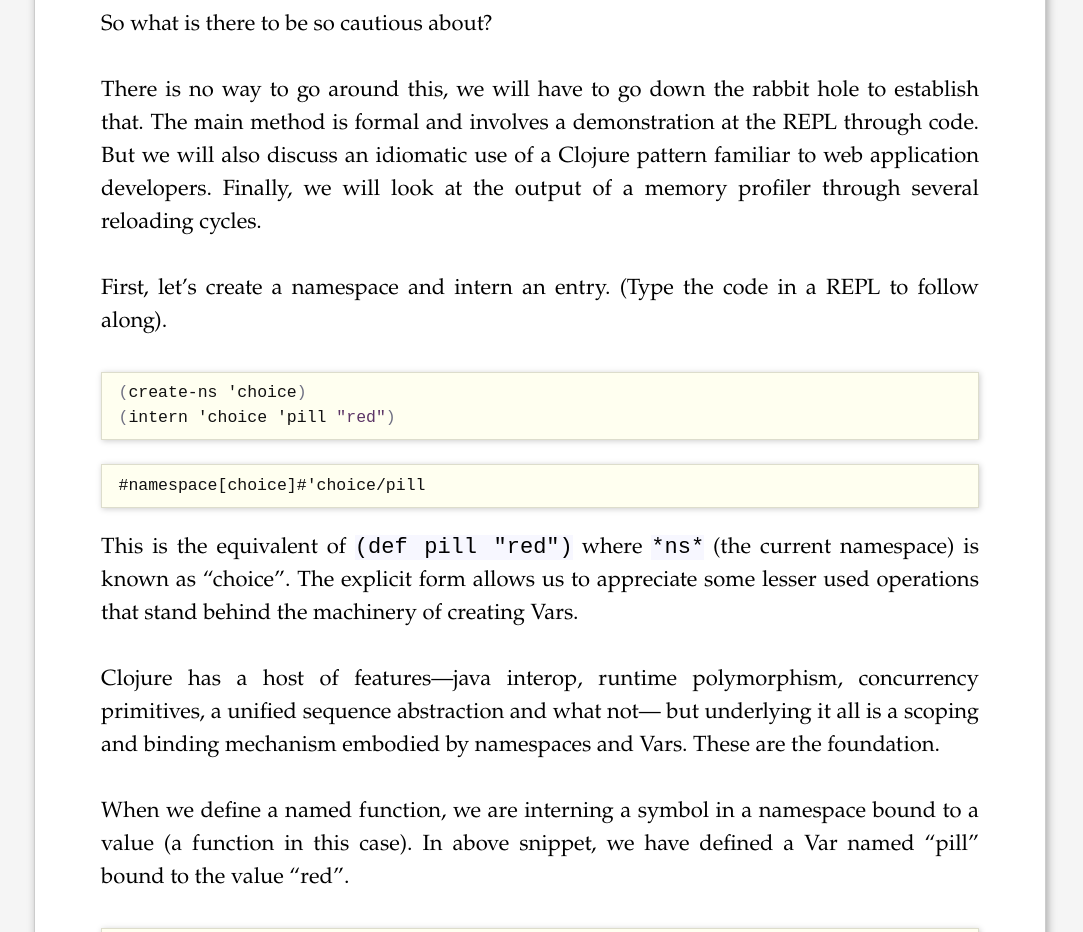
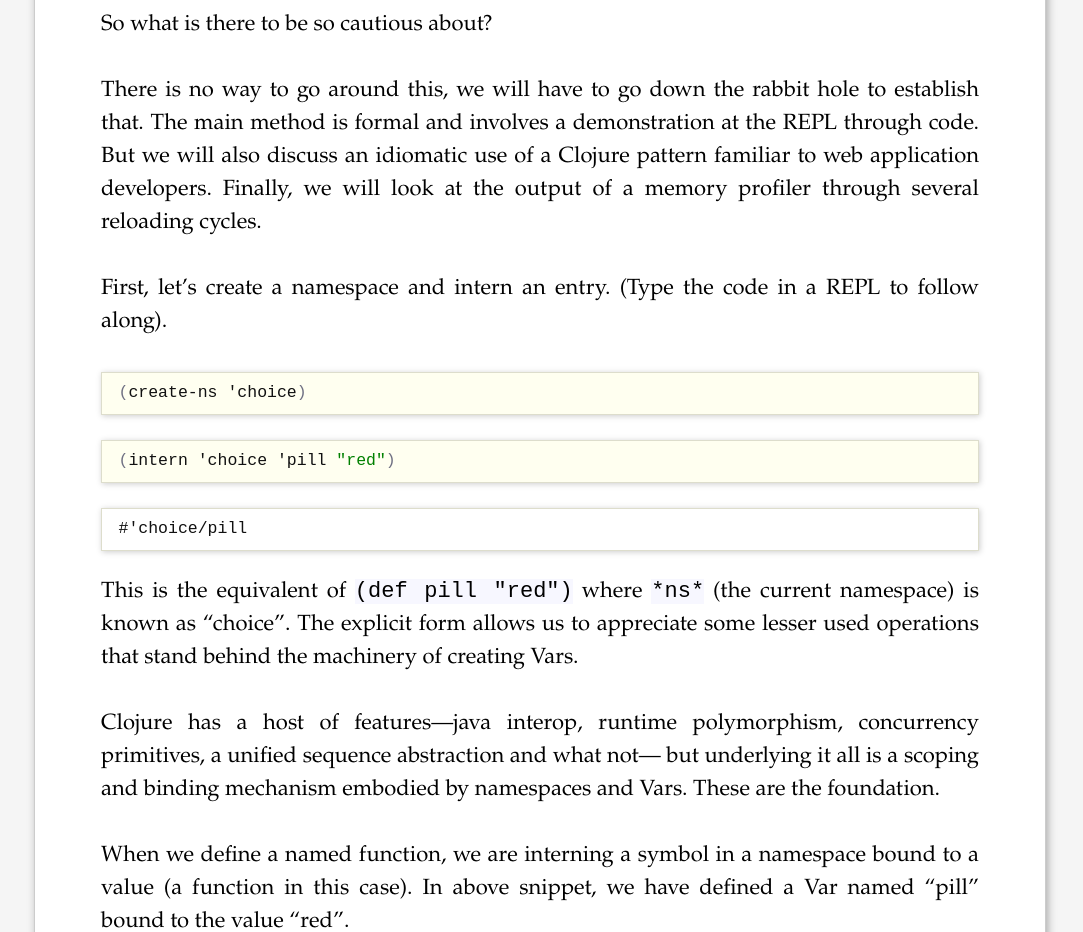
Before and after one commit to danielsz/danielsz.github.io, a Jekyll site: the page built from _posts/2016-05-06-Ghosts-in-the-machine.html, in a window 1280 px wide, cut to the strip 1737-2669 px from the top of the page. Shown: the whole strip, without its empty margins (100-1183 px from the left). Built offline with Jekyll 4.4.1, drawn with Linux system fonts in a browser that asks for light colours; comment, search, counter and statistics services are not loaded; some of the changed text lies outside the part shown.

Commit message:
better output

```diff
--- a/_posts/2016-05-06-Ghosts-in-the-machine.html
+++ b/_posts/2016-05-06-Ghosts-in-the-machine.html
@@ -35,7 +35,7 @@
 
 <pre class="src src-shell">clojure.core/remove-ns
  [sym]
-Added<span style="color: #346604;"> in</span> 1.0
+Added<span style="color: #0000FF;"> in</span> 1.0
   Removes the namespace named by the symbol. Use with caution.
   Cannot be used to remove the clojure namespace.
 </pre>
@@ -70,11 +70,16 @@
 <div class="org-src-container">
 
 <pre class="src src-clojure"><span style="color: #707183;">(</span>create-ns 'choice<span style="color: #707183;">)</span>
-<span style="color: #707183;">(</span>intern 'choice 'pill <span style="color: #5c3566;">"red"</span><span style="color: #707183;">)</span>
+</pre>
+</div>
+
+<div class="org-src-container">
+
+<pre class="src src-clojure"><span style="color: #707183;">(</span>intern 'choice 'pill <span style="color: #008000;">"red"</span><span style="color: #707183;">)</span>
 </pre>
 </div>
 <pre class="example">
-#namespace[choice]#'choice/pill
+#'choice/pill
 </pre>
 
 <p>
@@ -119,14 +124,19 @@
 
 <div class="org-src-container">
 
-<pre class="src src-clojure"><span style="color: #707183;">(</span><span style="color: #346604;">ns</span> <span style="color: #204a87;">matrix</span><span style="color: #707183;">)</span>
-<span style="color: #707183;">(</span><span style="color: #346604;">def</span> <span style="color: #b35000;">Neo</span> <span style="color: #7388d6;">(</span>agent <span style="color: #909183;">[</span>#'<span style="color: #204a87;">choice</span><span style="color: #2e3436; background-color: #eeeeec;">/</span>pill<span style="color: #909183;">]</span><span style="color: #7388d6;">)</span><span style="color: #707183;">)</span>
-<span style="color: #707183;">(</span>send <span style="color: #204a87;">Neo</span> #<span style="color: #7388d6;">(</span>conj <span style="color: #b35000;">%</span> <span style="color: #909183;">(</span>var-get <span style="color: #709870;">(</span>first <span style="color: #b35000;">%</span><span style="color: #709870;">)</span><span style="color: #909183;">)</span><span style="color: #7388d6;">)</span><span style="color: #707183;">)</span>
+<pre class="src src-clojure"><span style="color: #707183;">(</span><span style="color: #0000FF;">ns</span> <span style="color: #6434A3;">matrix</span><span style="color: #707183;">)</span>
+<span style="color: #707183;">(</span><span style="color: #0000FF;">def</span> <span style="color: #BA36A5;">Neo</span> <span style="color: #7388D6;">(</span>agent <span style="color: #909183;">[</span>#'<span style="color: #6434A3;">choice</span><span style="color: #333333; background-color: #FFFFFF;">/</span>pill<span style="color: #909183;">]</span><span style="color: #7388D6;">)</span><span style="color: #707183;">)</span>
+</pre>
+</div>
+
+<div class="org-src-container">
+
+<pre class="src src-clojure"><span style="color: #707183;">(</span>send <span style="color: #6434A3;">Neo</span> #<span style="color: #7388D6;">(</span>conj <span style="color: #BA36A5;">%</span> <span style="color: #909183;">(</span>var-get <span style="color: #709870;">(</span>first <span style="color: #BA36A5;">%</span><span style="color: #709870;">)</span><span style="color: #909183;">)</span><span style="color: #7388D6;">)</span><span style="color: #707183;">)</span>
 </pre>
 </div>
 
 <pre class="example">
-nil#'matrix/Neo#agent[{:status :ready, :val [#'choice/pill "red"]} 0x2ef0e172]
+#agent[{:status :ready, :val [#'choice/pill "red"]} 0x690d7bc8]
 </pre>
 
 <p>
@@ -139,18 +149,22 @@
 
 <div class="org-src-container">
 
-<pre class="src src-clojure"><span style="color: #707183;">(</span>intern 'choice 'pill <span style="color: #5c3566;">"blue"</span><span style="color: #707183;">)</span>
-<span style="color: #707183;">(</span>send <span style="color: #204a87;">Neo</span> #<span style="color: #7388d6;">(</span>conj <span style="color: #b35000;">%</span> <span style="color: #909183;">(</span>var-get <span style="color: #709870;">(</span>first <span style="color: #b35000;">%</span><span style="color: #709870;">)</span><span style="color: #909183;">)</span><span style="color: #7388d6;">)</span><span style="color: #707183;">)</span>
+<pre class="src src-clojure"><span style="color: #707183;">(</span>intern 'choice 'pill <span style="color: #008000;">"blue"</span><span style="color: #707183;">)</span>
 </pre>
 </div>
 
+<div class="org-src-container">
+
+<pre class="src src-clojure"><span style="color: #707183;">(</span>send <span style="color: #6434A3;">Neo</span> #<span style="color: #7388D6;">(</span>conj <span style="color: #BA36A5;">%</span> <span style="color: #909183;">(</span>var-get <span style="color: #709870;">(</span>first <span style="color: #BA36A5;">%</span><span style="color: #709870;">)</span><span style="color: #909183;">)</span><span style="color: #7388D6;">)</span><span style="color: #707183;">)</span>
+</pre>
+</div>
 <pre class="example">
-#'choice/pill#agent[{:status :ready, :val [#'choice/pill "red" "blue"]} 0x2ef0e172]
+#agent[{:status :ready, :val [#'choice/pill "red" "blue"]} 0x690d7bc8]
 </pre>
 
 <div class="org-src-container">
 
-<pre class="src src-clojure"><span style="color: #707183;">(</span>= <span style="color: #7388d6;">(</span>first @Neo<span style="color: #7388d6;">)</span> #'<span style="color: #204a87;">choice</span><span style="color: #2e3436; background-color: #eeeeec;">/</span>pill<span style="color: #707183;">)</span>
+<pre class="src src-clojure"><span style="color: #707183;">(</span>= <span style="color: #7388D6;">(</span>first @Neo<span style="color: #7388D6;">)</span> #'<span style="color: #6434A3;">choice</span><span style="color: #333333; background-color: #FFFFFF;">/</span>pill<span style="color: #707183;">)</span>
 </pre>
 </div>
 
@@ -181,27 +195,19 @@
 </pre>
 </div>
 
-<pre class="example">
-#namespace[choice]
-</pre>
-
-<p>
-When successfull, a  <code>remove-ns</code> call returns the removed namespace.
-</p>
-
 <p>
 Now let’s try to retrieve the color of the pill.
 </p>
 
 <div class="org-src-container">
 
-<pre class="src src-clojure"><span style="color: #707183;">(</span>var-get #'<span style="color: #204a87;">choice</span><span style="color: #2e3436; background-color: #eeeeec;">/</span>pill<span style="color: #707183;">)</span>
+<pre class="src src-clojure"><span style="color: #707183;">(</span>var-get #'<span style="color: #6434A3;">choice</span><span style="color: #333333; background-color: #FFFFFF;">/</span>pill<span style="color: #707183;">)</span>
 </pre>
 </div>
 
 <div class="org-src-container">
 
-<pre class="src src-shell">Unable to resolve var: choice/pill<span style="color: #346604;"> in</span> this context...
+<pre class="src src-shell">Unable to resolve var: choice/pill<span style="color: #0000FF;"> in</span> this context...
 </pre>
 </div>
 
@@ -211,16 +217,16 @@
 
 <div class="org-src-container">
 
-<pre class="src src-clojure"><span style="color: #707183;">(</span>send <span style="color: #204a87;">Neo</span> #<span style="color: #7388d6;">(</span>conj <span style="color: #b35000;">%</span> <span style="color: #909183;">(</span>var-get <span style="color: #709870;">(</span>first <span style="color: #b35000;">%</span><span style="color: #709870;">)</span><span style="color: #909183;">)</span><span style="color: #7388d6;">)</span><span style="color: #707183;">)</span>
+<pre class="src src-clojure"><span style="color: #707183;">(</span>send <span style="color: #6434A3;">Neo</span> #<span style="color: #7388D6;">(</span>conj <span style="color: #BA36A5;">%</span> <span style="color: #909183;">(</span>var-get <span style="color: #709870;">(</span>first <span style="color: #BA36A5;">%</span><span style="color: #709870;">)</span><span style="color: #909183;">)</span><span style="color: #7388D6;">)</span><span style="color: #707183;">)</span>
 </pre>
 </div>
 
 <pre class="example">
-#agent[{:status :ready, :val [#'choice/pill "red" "blue" "blue"]} 0x2ef0e172]
+#agent[{:status :ready, :val [#'choice/pill "red" "blue" "blue"]} 0x690d7bc8]
 </pre>
 
 <p>
-Oh, in the agent thread, Neo still holds on to the blue pill. Isn’t the Var gone with the namesapce? This is a perfectly reasonable expectation, but false in the current state of affairs.
+Oh, in the agent thread, Neo still holds on to the blue pill. Isn’t the Var gone with the namespace? This is a perfectly reasonable expectation, but false in the current state of affairs.
 </p>
 
 <p>
@@ -230,13 +236,9 @@
 <div class="org-src-container">
 
 <pre class="src src-clojure"><span style="color: #707183;">(</span>create-ns 'choice<span style="color: #707183;">)</span>
-<span style="color: #707183;">(</span>intern 'choice 'pill <span style="color: #5c3566;">"red"</span><span style="color: #707183;">)</span>
+<span style="color: #707183;">(</span>intern 'choice 'pill <span style="color: #008000;">"red"</span><span style="color: #707183;">)</span>
 </pre>
 </div>
-
-<pre class="example">
-#namespace[choice]#'choice/pill
-</pre>
 
 <p>
 Now let’s ask Neo again what pill he has chosen.
@@ -248,11 +250,11 @@
 
 <div class="org-src-container">
 
-<pre class="src src-clojure"><span style="color: #707183;">(</span>send <span style="color: #204a87;">Neo</span> #<span style="color: #7388d6;">(</span>conj <span style="color: #b35000;">%</span> <span style="color: #909183;">(</span>var-get <span style="color: #709870;">(</span>first <span style="color: #b35000;">%</span><span style="color: #709870;">)</span><span style="color: #909183;">)</span><span style="color: #7388d6;">)</span><span style="color: #707183;">)</span>
+<pre class="src src-clojure"><span style="color: #707183;">(</span>send <span style="color: #6434A3;">Neo</span> #<span style="color: #7388D6;">(</span>conj <span style="color: #BA36A5;">%</span> <span style="color: #909183;">(</span>var-get <span style="color: #709870;">(</span>first <span style="color: #BA36A5;">%</span><span style="color: #709870;">)</span><span style="color: #909183;">)</span><span style="color: #7388D6;">)</span><span style="color: #707183;">)</span>
 </pre>
 </div>
 <pre class="example">
-#agent[{:status :ready, :val [#'choice/pill "red" "blue" "blue" "blue"]} 0x2ef0e172]
+#agent[{:status :ready, :val [#'choice/pill "red" "blue" "blue" "blue"]} 0x690d7bc8]
 </pre>
 
 <p>
@@ -261,7 +263,7 @@
 
 <div class="org-src-container">
 
-<pre class="src src-clojure"><span style="color: #707183;">(</span>var-get #'<span style="color: #204a87;">choice</span><span style="color: #2e3436; background-color: #eeeeec;">/</span>pill<span style="color: #707183;">)</span>
+<pre class="src src-clojure"><span style="color: #707183;">(</span>var-get #'<span style="color: #6434A3;">choice</span><span style="color: #333333; background-color: #FFFFFF;">/</span>pill<span style="color: #707183;">)</span>
 </pre>
 </div>
 
@@ -275,7 +277,7 @@
 
 <div class="org-src-container">
 
-<pre class="src src-clojure"><span style="color: #707183;">(</span>= <span style="color: #7388d6;">(</span>first @Neo<span style="color: #7388d6;">)</span> #'<span style="color: #204a87;">choice</span><span style="color: #2e3436; background-color: #eeeeec;">/</span>pill<span style="color: #707183;">)</span>
+<pre class="src src-clojure"><span style="color: #707183;">(</span>= <span style="color: #7388D6;">(</span>first @Neo<span style="color: #7388D6;">)</span> #'<span style="color: #6434A3;">choice</span><span style="color: #333333; background-color: #FFFFFF;">/</span>pill<span style="color: #707183;">)</span>
 </pre>
 </div>
 
@@ -339,7 +341,7 @@
 
 <div class="org-src-container">
 
-<pre class="src src-clojure"><span style="color: #707183;">(</span>run-jetty <span style="color: #7388d6;">(</span><span style="color: #346604;">var</span> handler<span style="color: #7388d6;">)</span> <span style="color: #7388d6;">{</span><span style="color: #204a87; font-weight: bold;">:port</span> 8080 <span style="color: #204a87; font-weight: bold;">:join?</span> <span style="color: #204a87; font-weight: bold;">false</span><span style="color: #7388d6;">}</span><span style="color: #707183;">)</span>
+<pre class="src src-clojure"><span style="color: #707183;">(</span>run-jetty <span style="color: #7388D6;">(</span><span style="color: #0000FF;">var</span> handler<span style="color: #7388D6;">)</span> <span style="color: #7388D6;">{</span><span style="color: #D0372D;">:port</span> 8080 <span style="color: #D0372D;">:join?</span> <span style="color: #D0372D;">false</span><span style="color: #7388D6;">}</span><span style="color: #707183;">)</span>
 </pre>
 </div>
 
@@ -385,7 +387,7 @@
 
 <div class="org-src-container">
 
-<pre class="src src-clojure"><span style="color: #707183;">(</span>= <span style="color: #7388d6;">(</span><span style="color: #204a87; font-weight: bold;">:handler</span> <span style="color: #909183;">(</span><span style="color: #204a87; font-weight: bold;">:web</span> <span style="color: #204a87;">system.repl</span><span style="color: #2e3436; background-color: #eeeeec;">/</span>system<span style="color: #909183;">)</span><span style="color: #7388d6;">)</span> #'app<span style="color: #707183;">)</span>
+<pre class="src src-clojure"><span style="color: #707183;">(</span>= <span style="color: #7388D6;">(</span><span style="color: #D0372D;">:handler</span> <span style="color: #909183;">(</span><span style="color: #D0372D;">:web</span> <span style="color: #6434A3;">system.repl</span><span style="color: #333333; background-color: #FFFFFF;">/</span>system<span style="color: #909183;">)</span><span style="color: #7388D6;">)</span> #'app<span style="color: #707183;">)</span>
 </pre>
 </div>
 <p>
@@ -431,3 +433,11 @@
 <p>
 <a href="https://github.com/jstepien/bubble">https://github.com/jstepien/bubble</a>
 </p>
+
+<p>
+Immutable namespaces are being considered for <a href="http://dev.clojure.org/display/design/Release.zFuture">future releases</a>.
+</p>
+
+<p>
+<a href="https://github.com/mikera/kiss/wiki/Rationale#why-we-want-immutable-namespaces--environments">https://github.com/mikera/kiss/wiki/Rationale#why-we-want-immutable-namespaces--environments</a>
+</p>
--- a/assets/themes/css/screen.css
+++ b/assets/themes/css/screen.css
@@ -569,3 +569,5 @@
     border:1px solid #4C964D;
     color:#FFF;
 }
+
+.example { background: white }
```
Also changed, not shown: assets/themes/css/syntax.css (line endings or trailing spaces).
